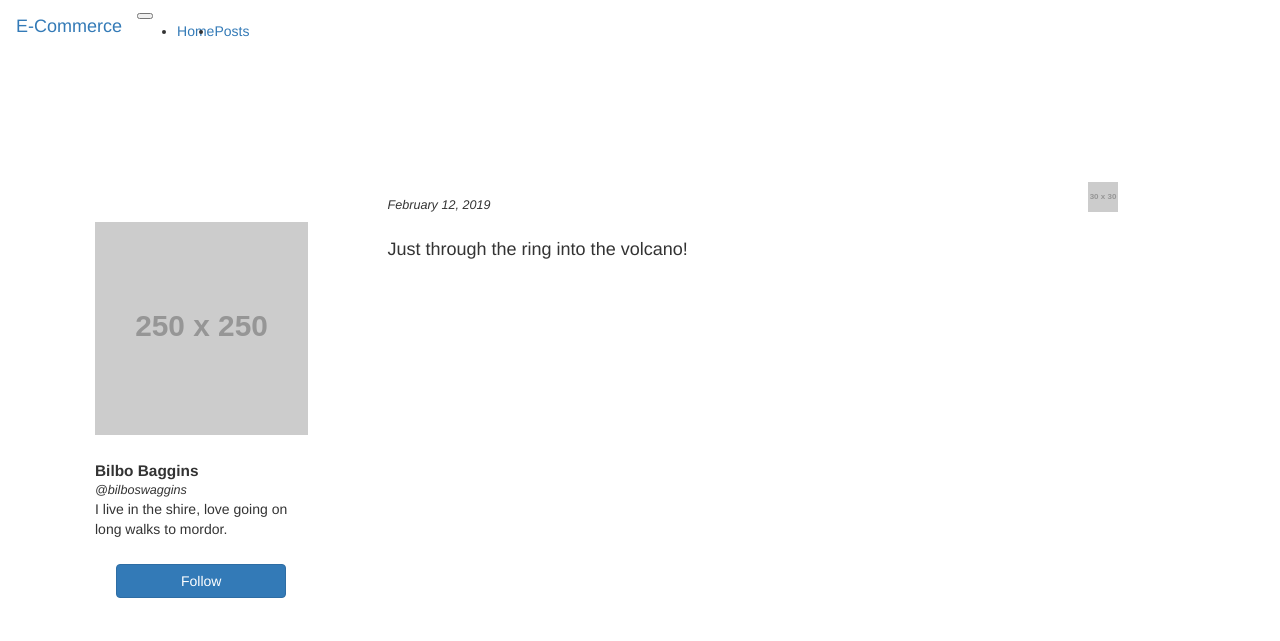
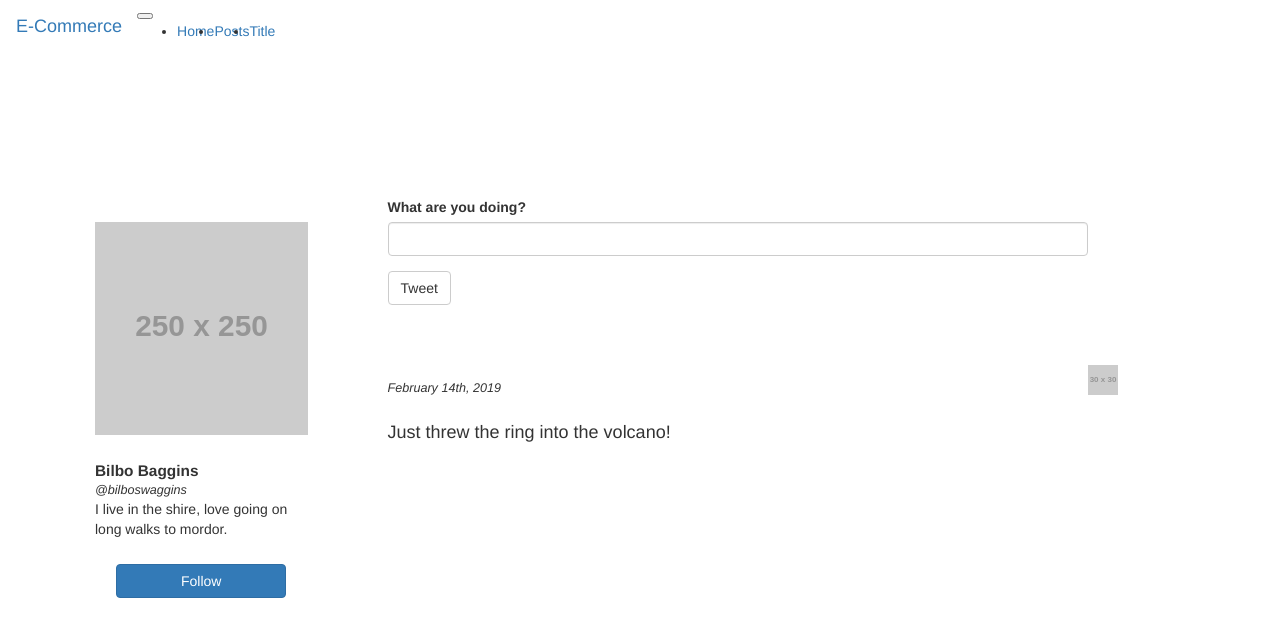
Before and after one commit to BGilz7/E-Commerce-Twitter, a Flask app: page /posts in a window 1280 px wide. Shown: the top 641 px of the page. Run offline with Flask 2, Linux system fonts and the light colour scheme; grey boxes labelled with a size stand in for pictures from a placeholder-image service; some libraries are stand-ins or nearby versions.

Commit message:
Forms completed, TODO: add database and models

```diff
--- a/app/__init__.py
+++ b/app/__init__.py
@@ -1,7 +1,7 @@
 # import Flask class from flask module
 from flask import Flask
 from flask_bootstrap import Bootstrap
-
+from config import Config
 
 
 # create instance of app variable
@@ -9,7 +9,7 @@ app = Flask(__name__)
 
 # all other variable instances need to come after the app instance
 bootstrap = Bootstrap(app)
-
+app.config.from_object(Config)
 
 # once app variable is creating import the routes to load home page
 from app import routes
--- /dev/null
+++ b/app/forms.py
@@ -0,0 +1,14 @@
+from flask_wtf import FlaskForm
+from wtforms import StringField, SubmitField
+from wtforms.validators import DataRequired
+
+
+
+class TitleForm(FlaskForm):
+    title = StringField('Title: ', validators=[DataRequired()])
+    submit = SubmitField('Submit')
+
+
+class PostForm(FlaskForm):
+    tweet = StringField('What are you doing? ', validators=[DataRequired()])
+    submit = SubmitField('Tweet')
--- a/app/routes.py
+++ b/app/routes.py
@@ -1,10 +1,23 @@
 from app import app
 from flask import render_template, url_for, redirect
+from app.forms import TitleForm, PostForm
+
+
+# create posts global variable, only for placement before implimenting database
+# once database is created, get rid of this variable
+tweets = [
+    {
+        'post_id': 0,
+        'tweet': 'Just threw the ring into the volcano!',
+        'date_posted': 'February 14th, 2019'
+    }
+]
 
 
 @app.route('/')
 @app.route('/index')
-def index():
+@app.route('/index/<header>', methods=['GET'])
+def index(header=''):
     products = {
         1001: {
             'title': 'Soap',
@@ -29,9 +42,33 @@ def index():
     }
 
 
-    return render_template('index.html', products=products, title='Home')
+    return render_template('index.html', header=header, products=products, title='Home')
 
 
-@app.route('/posts')
+@app.route('/posts', methods=['GET', 'POST'])
 def posts():
-    return render_template('posts.html', title='Posts')
+    form = PostForm()
+
+    # when for is submitted, append to posts list, re-render posts page
+    if form.validate_on_submit():
+        tweet = form.tweet.data
+        tweets.append({
+            'post_id': len(tweets),
+            'tweet': tweet,
+            'date_posted': 'February 14th, 2019'
+        })
+
+
+    return render_template('posts.html', title='Posts', form=form, tweets=tweets)
+
+
+@app.route('/title', methods=['GET', 'POST'])
+def title():
+    form = TitleForm()
+
+    # when form is submitted, redirect to home page, and pass title to change what the h1 tag says
+    if form.validate_on_submit():
+        header = form.title.data
+        return redirect(url_for('index', header=header))
+
+    return render_template('title.html', title='Title', form=form)
--- a/app/templates/base.html
+++ b/app/templates/base.html
@@ -43,6 +43,12 @@
             <li class="nav-item">
           {% endif %}
             <a class="nav-link" href="{{ url_for('posts') }}">Posts</a>
+          {% if title == 'Title' %}
+            <li class="nav-item active">
+          {% else %}
+            <li class="nav-item">
+          {% endif %}
+            <a class="nav-link" href="{{ url_for('title') }}">Title</a>
           </li>
         </ul>
       </div>
--- a/app/templates/index.html
+++ b/app/templates/index.html
@@ -11,7 +11,11 @@
   <div class="container">
     <div class="row top-margin-lg">
       <div class="col-md-12">
-        <h1>E-Commerce</h1>
+        {% if header!= '' %}
+          <h1>{{ header }}</h1>
+        {% else %}
+          <h1>E-Commerce</h1>
+        {% endif %}
       </div>
     </div> <!-- ends row for header -->
 
--- a/app/templates/posts.html
+++ b/app/templates/posts.html
@@ -1,5 +1,5 @@
 {% extends 'base.html' %}
-
+{% import 'bootstrap/wtf.html' as wtf %}
 
 
 {% block title %}
@@ -28,15 +28,27 @@
 
       <!-- starts tweet section -->
       <div class="col-md-8 offset-md-1">
+        <!-- start post form -->
           <div class="row">
             <div class="col-md-12">
               <div class="card">
+                {{ wtf.quick_form(form) }}
+              </div>
+            </div>
+          </div>
+        <!-- ends post form -->
+
+        {% for post in tweets %}
+          <div class="row top-margin-sm">
+            <div class="col-md-12">
+              <div class="card">
                 <img src="http://placehold.it/30x30" alt="Profile Image" class="prof_pic">
-              <p class="card-subtitle">February 12, 2019</p>
-              <h4>Just through the ring into the volcano!</h4>
+                <p class="card-subtitle">{{ post.date_posted }}</p>
+                <h4>{{ post.tweet }}</h4>
               </div>
             </div> <!-- ends col 12 for tweet -->
           </div> <!-- ends row for tweet -->
+        {% endfor %}
       </div> <!-- ends col 8 -->
       <!-- ends tweet section -->
 
```
Also changed, not shown: app/templates/title.html (added, +18 -0 lines), 1 other file. Lines whose indentation alone changed are shown as unchanged.
